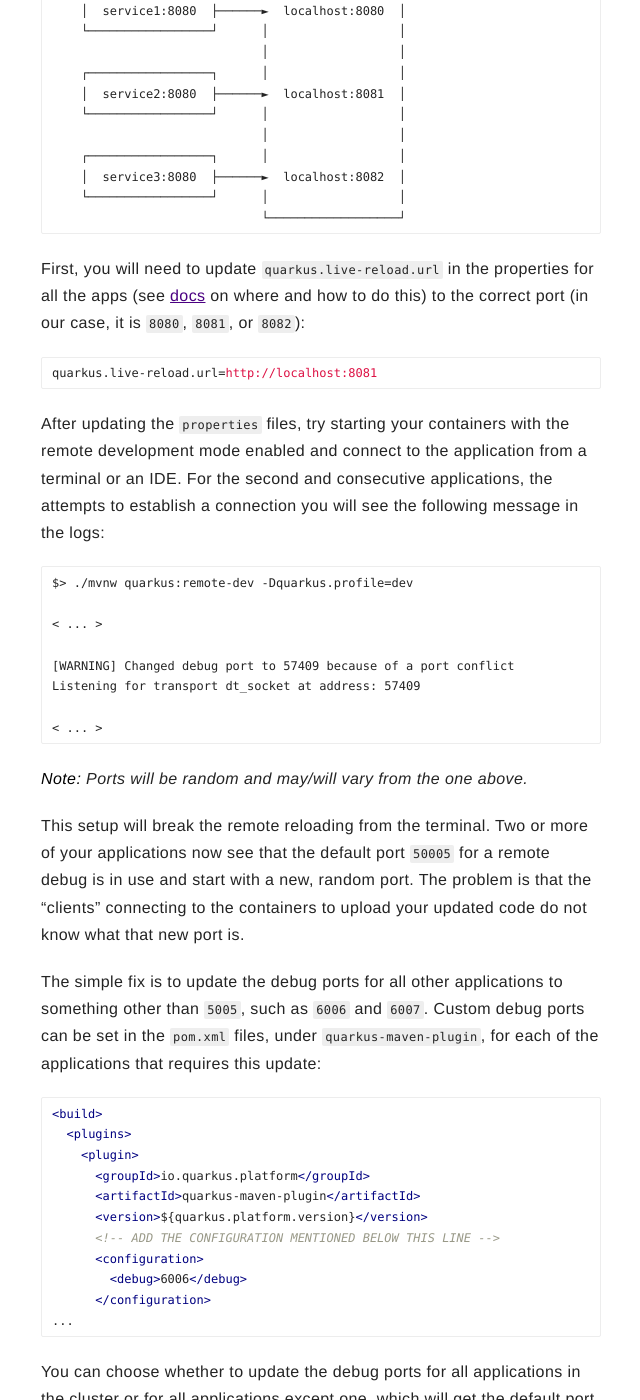
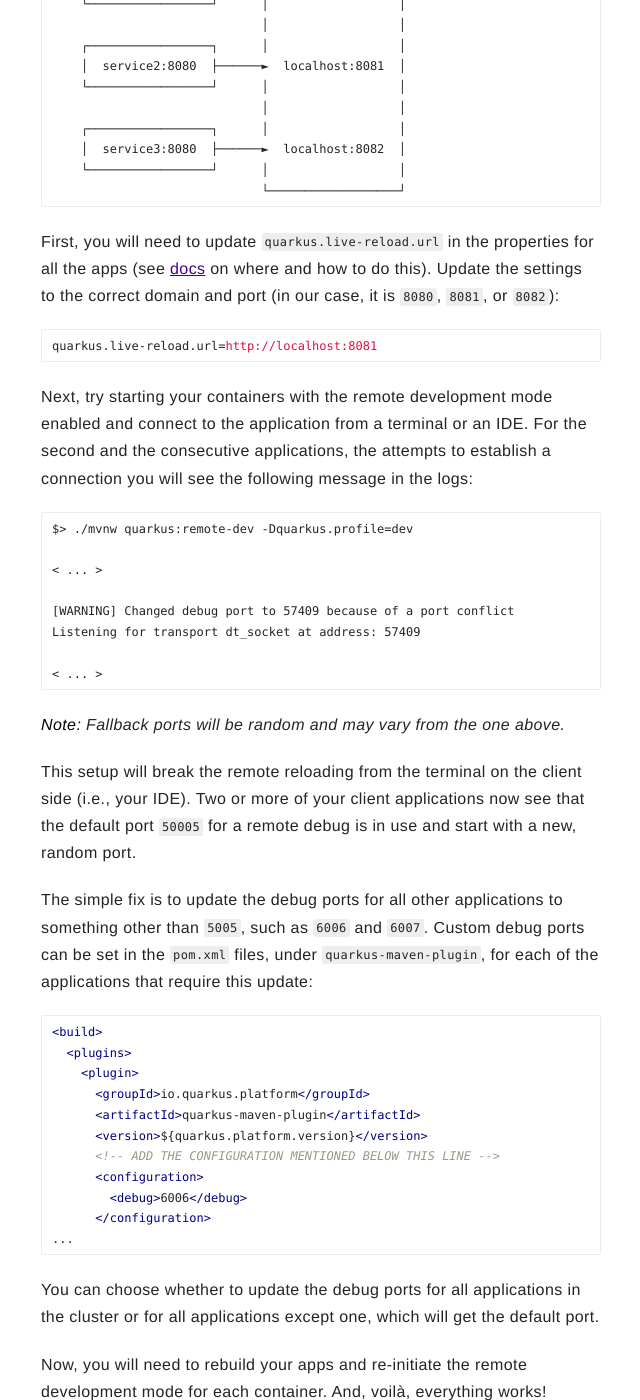
Before and after one commit to mehmandarov/mehmandarov.github.io, a Jekyll site: the page built from _posts/2024-03-30-remote-dev-mode-quarkus.markdown, in a window 1280 px wide and 1400 px high, scrolled down 1253 px. Shown: the whole window, without its empty margins (319-959 px from the left). Built offline with Jekyll 4.4.1, drawn with Linux system fonts in a browser that asks for light colours; nearby versions of some CDN libraries; comment, search, counter and statistics services are not loaded; some of the changed text lies outside the part shown.

Commit message:
Minor updates.

````diff
--- a/_posts/2024-03-30-remote-dev-mode-quarkus.markdown
+++ b/_posts/2024-03-30-remote-dev-mode-quarkus.markdown
@@ -14,7 +14,7 @@
 author: rustam.mehmandarov
 ---
 
-_Sometimes, you might need to have several Quarkus app containers running on your machine in parallel with the Quarkus' remote development mode activated. It **almost** works out of the box. Keep reading if you want to know how to make it work 100%._
+_Running several simultaneous Quarkus app containers on your machine with the Quarkus' remote development mode activated presents some challenges. Let's have a look at how we can fix this._
 
 - [Introduction](#introduction)
 - [Setup](#setup)
@@ -23,15 +23,15 @@
 
 ## Introduction
 
-You might have already used the built-in [development mode][1] for Quarkus, which is a great functionality that lets you update the application code, resources, and configurations. Setting it up is a great way to develop your applications _locally_, as you can immediately see the changes reflected in your application.
+The built-in [development mode][1] for Quarkus is a great functionality that lets you update the application code, resources, and configurations. Setting it up is a great way to develop your applications _locally_, as you can immediately see the changes reflected in your application.
 
-Additionally, you might have used the [remote development mode][2], which lets you deploy changes to local files immediately available in a containerized environment. Remote development mode works excellently if the container runs in a local Docker or remote containerized environment.
+Furthermore, we have a [remote development mode][2], which lets you deploy changes to local files immediately available in a containerized environment. Remote development mode works excellently if the container runs in a local Docker or remote containerized environment.
 
-However, running several containers mapped through the same domain simultaneously may result in warnings and erratic behavior.
+However, running several simultaneous containers with the remote development mode on, mapped to the same domain, may result in warnings and erratic behavior from the client side.
 
 ## Setup
 
-Imagine a setup where you are running a set of containers, for example, using `docker-compose` and mapping them all to `my.cluster.host.com` through several ports (or even `localhost`):
+Imagine a setup where you are running a set of containers, for example, using `docker-compose` and mapping them all to `my.cluster.host.com` (or even `localhost`)through several ports:
 
 ```text
         Containers                Mapped To
@@ -50,13 +50,13 @@
                              └──────────────────┘
 ```
 
-First, you will need to update `quarkus.live-reload.url` in the properties for all the apps (see [docs][2] on where and how to do this) to the correct port (in our case, it is `8080`, `8081`, or `8082`):
+First, you will need to update `quarkus.live-reload.url` in the properties for all the apps (see [docs][2] on where and how to do this). Update the settings to the correct domain and port (in our case, it is `8080`, `8081`, or `8082`):
 
 ```properties
 quarkus.live-reload.url=http://localhost:8081
 ```
 
-After updating the `properties` files, try starting your containers with the remote development mode enabled and connect to the application from a terminal or an IDE. For the second and consecutive applications, the attempts to establish a connection you will see the following message in the logs:
+Next, try starting your containers with the remote development mode enabled and connect to the application from a terminal or an IDE. For the second and the consecutive applications, the attempts to establish a connection you will see the following message in the logs:
 
 ```commandline
 $> ./mvnw quarkus:remote-dev -Dquarkus.profile=dev
@@ -69,11 +69,11 @@
 < ... >
 ```
 
-_**Note:** Ports will be random and may/will vary from the one above._
+_**Note:** Fallback ports will be random and may vary from the one above._
 
-This setup will break the remote reloading from the terminal. Two or more of your applications now see that the default port `50005` for a remote debug is in use and start with a new, random port. The problem is that the "clients" connecting to the containers to upload your updated code do not know what that new port is.
+This setup will break the remote reloading from the terminal on the client side (i.e., your IDE). Two or more of your client applications now see that the default port `50005` for a remote debug is in use and start with a new, random port.
 
-The simple fix is to update the debug ports for all other applications to something other than `5005`, such as `6006` and `6007`. Custom debug ports can be set in the `pom.xml` files, under `quarkus-maven-plugin`, for each of the applications that requires this update:
+The simple fix is to update the debug ports for all other applications to something other than `5005`, such as `6006` and `6007`. Custom debug ports can be set in the `pom.xml` files, under `quarkus-maven-plugin`, for each of the applications that require this update:
 
 ```xml
 <build>
@@ -91,12 +91,14 @@
 
 You can choose whether to update the debug ports for all applications in the cluster or for all applications except one, which will get the default port.
 
-Now, you will need to rebuild your Docker images, restart them, and re-initiate the remote development mode for each container. And, voilà, everything works!
+Now, you will need to rebuild your apps and re-initiate the remote development mode for each container. And, voilà, everything works!
 
 **_One last note_**: Please ensure you do not use the remote development functionality in the production environment.
 
 ## Conclusion
-A tiny config update brings back the development joy of using remote development mode for more than one container simultaneously. **_Happy coding!_**
+A tiny config update brings back the development joy of using remote development mode for more than one container simultaneously.
+
+**_Happy coding!_**
 
 
 [1]: https://quarkus.io/guides/maven-tooling#dev-mode/
````
